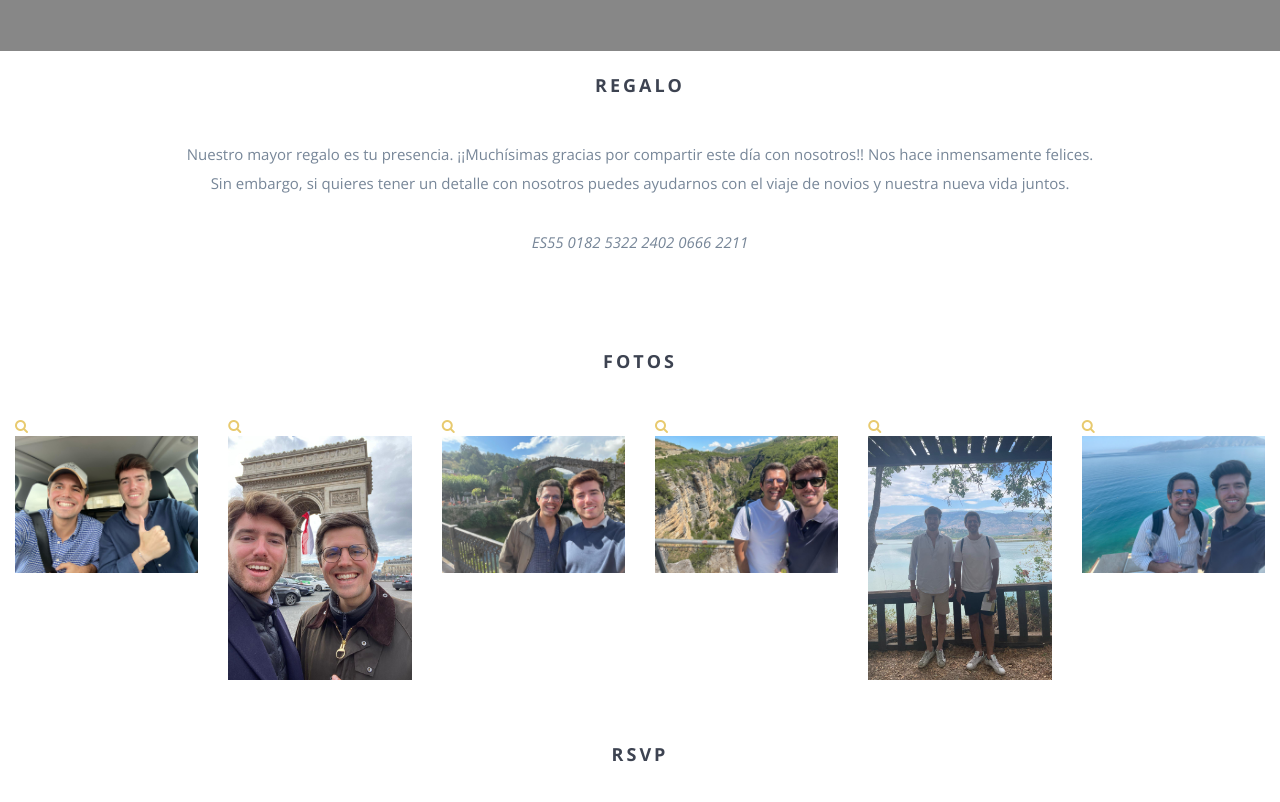
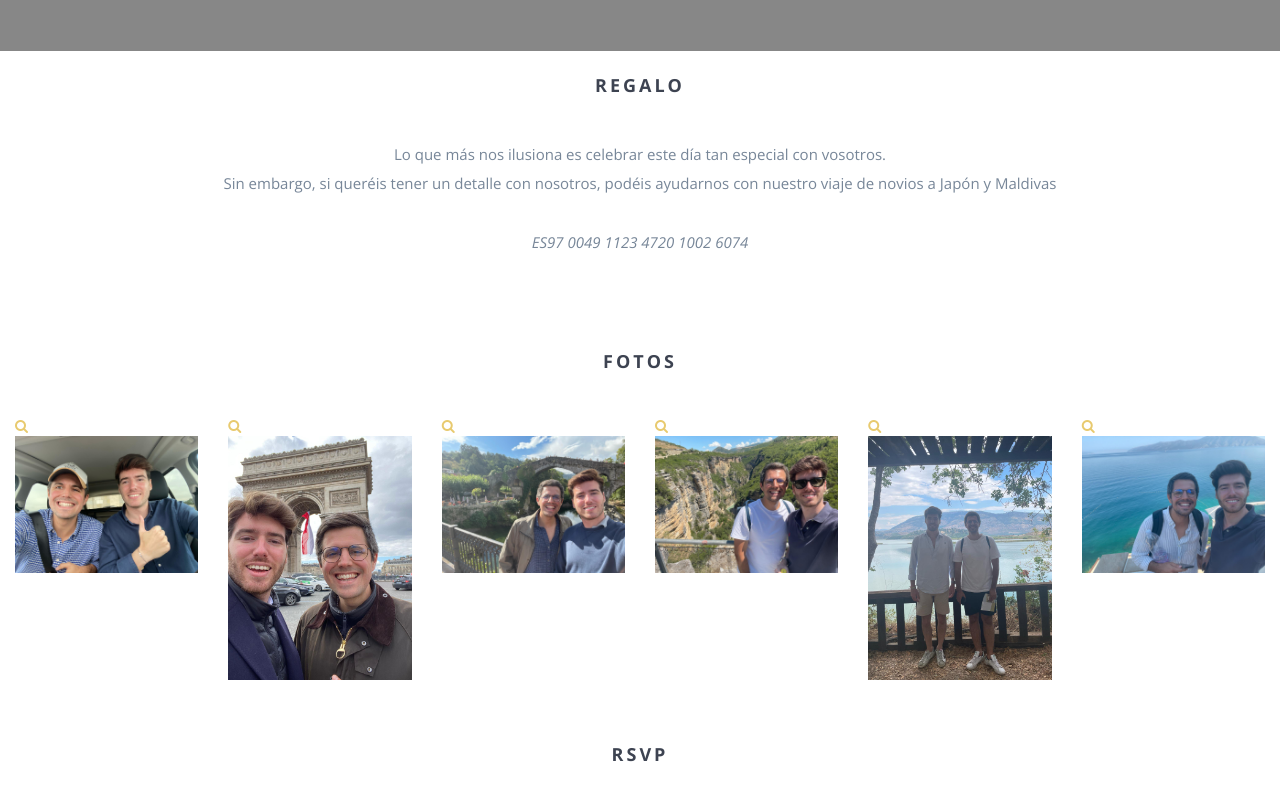
Before and after one commit to javiarrobas/carlosycarlos, a website: page index.html in a window 1280 px wide. Shown: the part 2097-2899 px from the top of the page. Drawn offline with nearby package versions, Linux system fonts and the light colour scheme; some packages are replaced by stand-ins of ours; files whose address does not match are found by name.

Commit message:
Update regalo.

```diff
--- a/index.html
+++ b/index.html
@@ -199,12 +199,11 @@
                 <h3 class="header">Regalo</h3>
             </div>
             <div class="col-md-12 text-center">
-                <p>Nuestro mayor regalo es tu presencia.
-                ¡¡Muchísimas gracias por compartir este día con nosotros!!
-                Nos hace inmensamente felices. <br>
-                Sin embargo, si quieres tener un detalle con nosotros puedes ayudarnos con el viaje de novios y nuestra nueva vida juntos.
+                <p>
+                Lo que más nos ilusiona es celebrar este día tan especial con vosotros. <br>
+                Sin embargo, si queréis tener un detalle con nosotros, podéis ayudarnos con nuestro viaje de novios a Japón y Maldivas
                 </p>
-                <p><em>ES55 0182 5322 2402 0666 2211</em></p>
+                <p><em>ES97 0049 1123 4720 1002 6074</em></p>
             </div>
         </div>
     </div>
```
